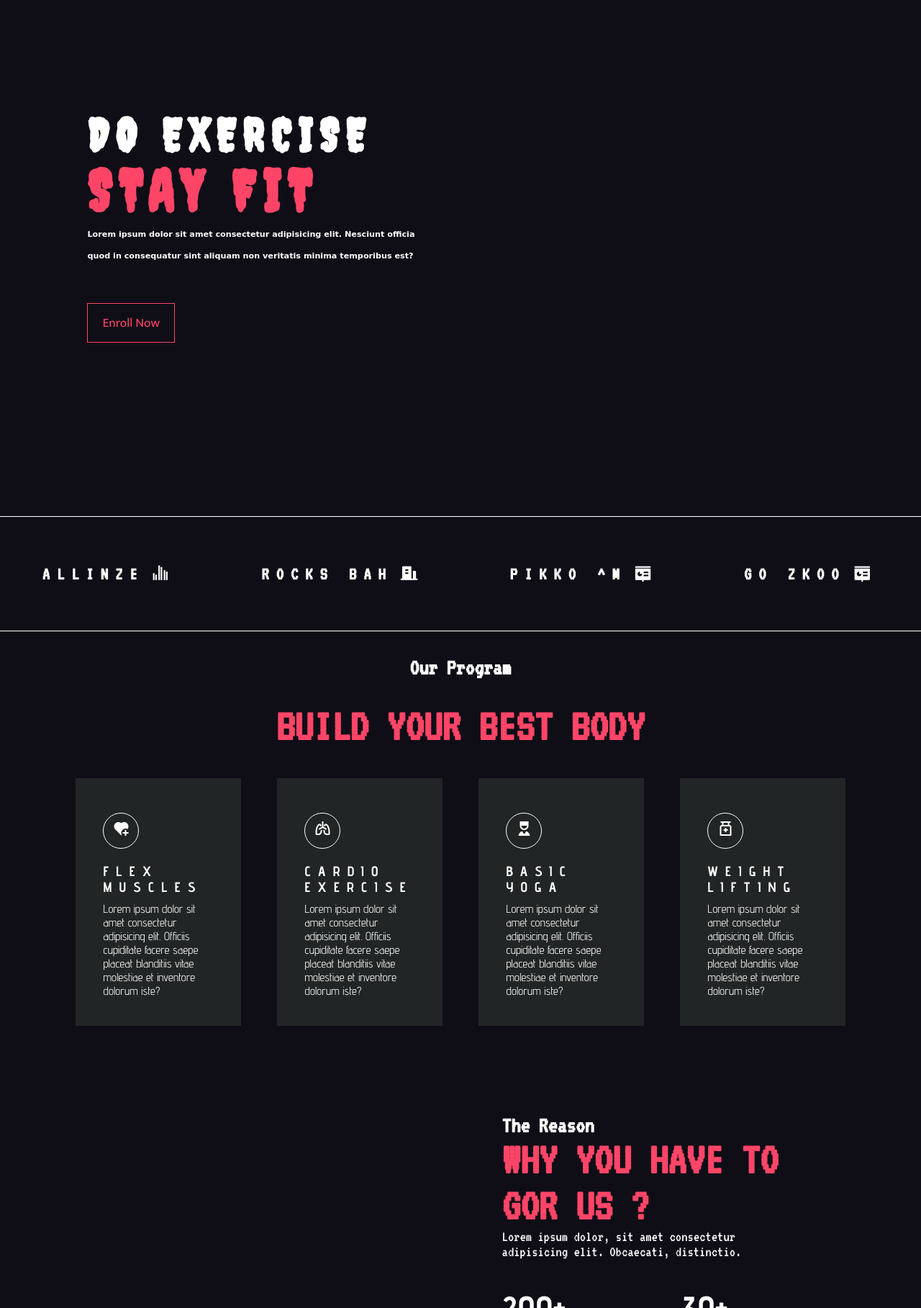
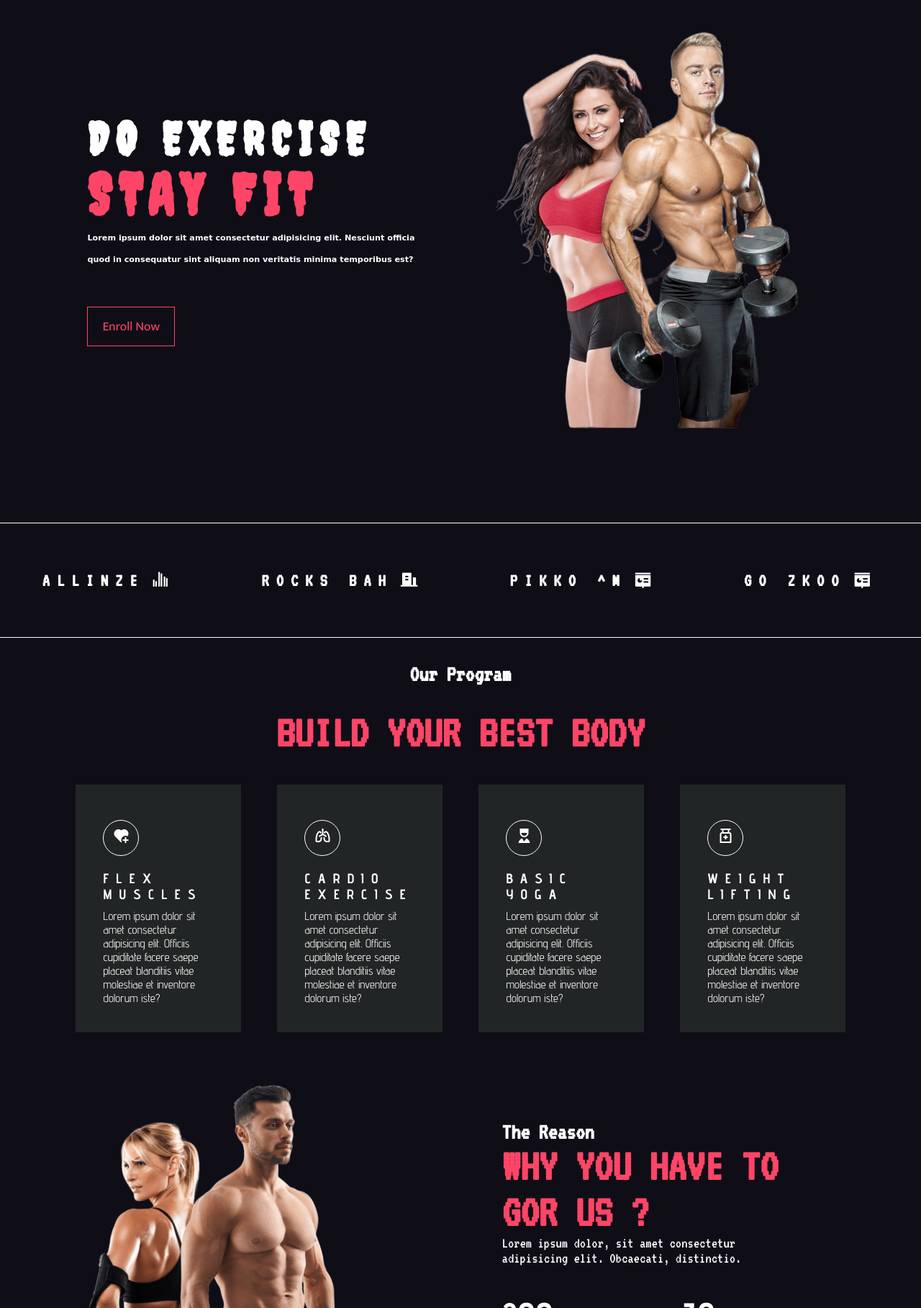
Before and after one commit to 1-MANISH/A-GYM-_WEBSITE, a plain HTML site: page project22/index.html in a window 1280 px wide. Shown: the part 83-1900 px from the top of the page at 72% size. Drawn offline with nearby package versions, Linux system fonts and the light colour scheme; the site is published under a folder, as on GitHub Pages, so addresses that start at the root find nothing; a web font is replaced by a local one.

Commit message:
Update links path

```diff
--- a/project22/index.html
+++ b/project22/index.html
@@ -51,7 +51,7 @@
             <button class="hBtn">Enroll Now</button>
         </div>
         <div class="h-img">
-            <img src="/Images/home-main.png" alt="">
+            <img src="Images/home-main.png" alt="">
         </div>
     </section>
     <!-- home section ends here -->
@@ -124,7 +124,7 @@
     <section id="ChooseUs">
         <div class="ch-container">
             <div class="ch-img">
-                <img src="/project22/Images/choose-img.png" alt="">
+                <img src="Images/choose-img.png" alt="">
             </div>
             <div class="ch-contain">
                 <h4>The Reason</h4>
@@ -265,7 +265,7 @@
                 </div>
             </div>
             <div class="bmi-img">
-                <img src="project22/Images/calculate-img.png" alt="">
+                <img src="Images/calculate-img.png" alt="">
             </div>
         </div>
     </section>
```
